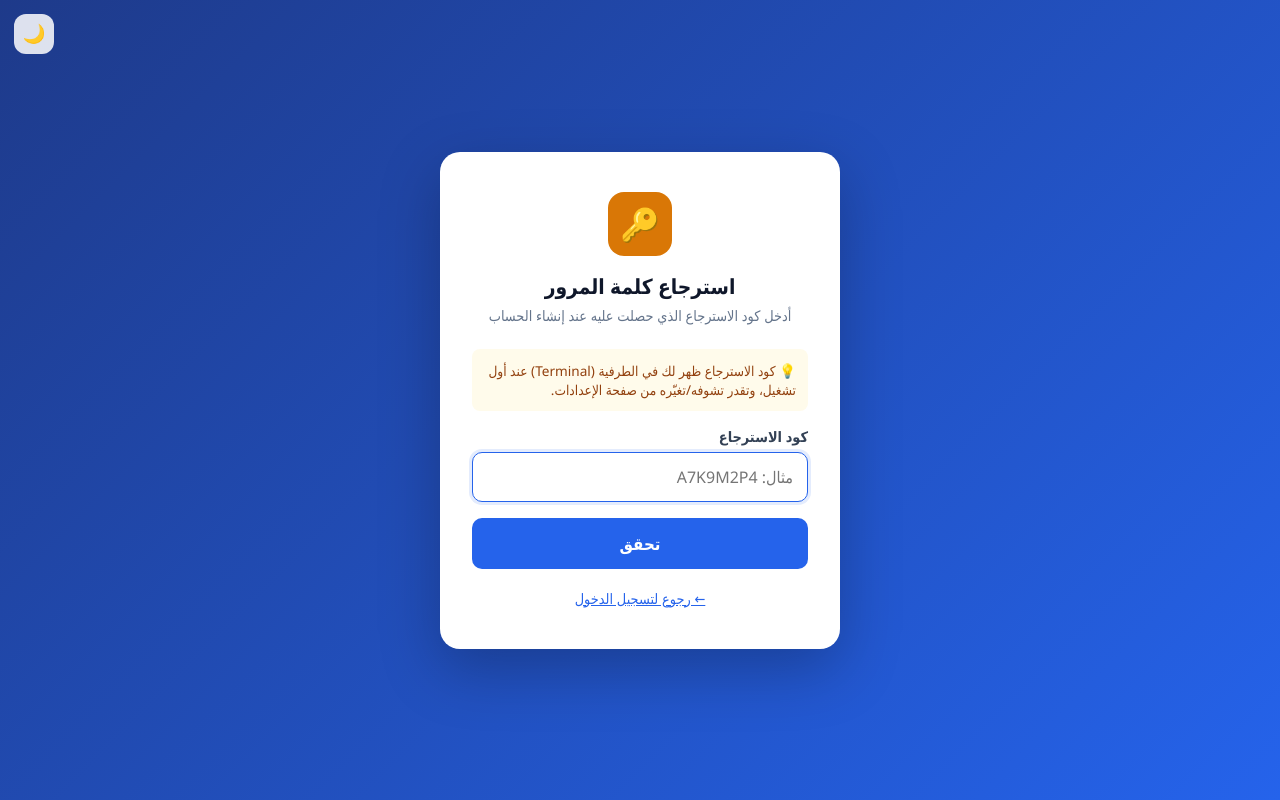
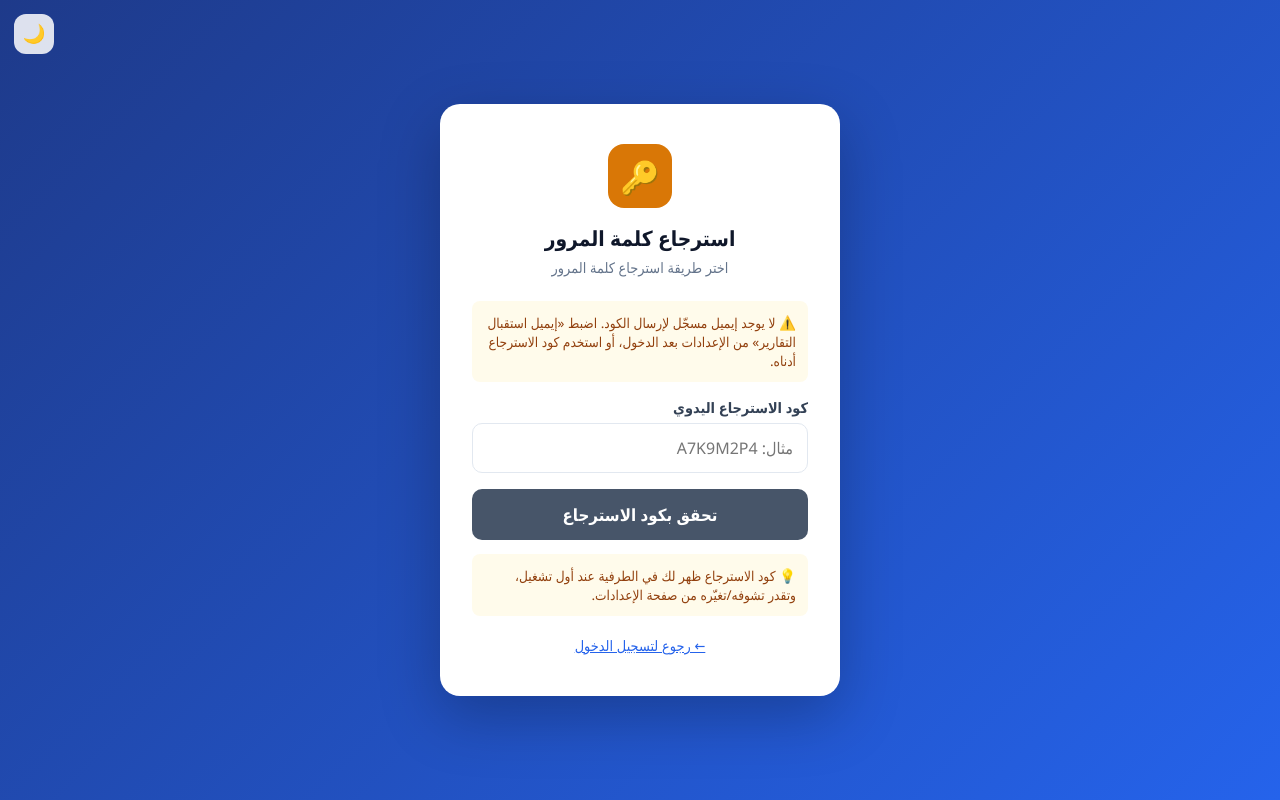
Before and after one commit to menafoad1882-sketch/mr-mina, a Flask app: page /forgot in a window 1280 px wide. Run offline with Flask 3, Linux system fonts and the light colour scheme; data comes from the database, SQL or seed files in the repository; some libraries are stand-ins or nearby versions.

Commit message:
Add files via upload

```diff
--- a/templates/forgot.html
+++ b/templates/forgot.html
@@ -45,14 +45,40 @@ html[data-theme="dark"] .tt{background:rgba(30,41,59,.9)}
     {% for cat, msg in messages %}<div class="flash">{{ msg }}</div>{% endfor %}
   {% endwith %}
   {% if step == 'verify' %}
-  <p class="sub">أدخل كود الاسترجاع الذي حصلت عليه عند إنشاء الحساب</p>
-  <div class="hint">💡 كود الاسترجاع ظهر لك في الطرفية (Terminal) عند أول تشغيل، وتقدر تشوفه/تغيّره من صفحة الإعدادات.</div>
+  <p class="sub">اختر طريقة استرجاع كلمة المرور</p>
+
+  {% if report_email %}
+  <div class="hint">📧 سيُرسَل كود تحقّق إلى إيميلك المسجّل ({{ report_email_masked }}) — نفس إيميل استقبال التقارير المالية.</div>
+  <form method="post" style="margin-bottom:8px">
+    <input type="hidden" name="action" value="send_email">
+    <button class="btn" type="submit">✉️ إرسال كود على الإيميل</button>
+  </form>
+  <div style="text-align:center;color:#94a3b8;font-size:.85rem;margin:14px 0 10px">— أو —</div>
+  {% else %}
+  <div class="hint">⚠️ لا يوجد إيميل مسجّل لإرسال الكود. اضبط «إيميل استقبال التقارير» من الإعدادات بعد الدخول، أو استخدم كود الاسترجاع أدناه.</div>
+  {% endif %}
+
   <form method="post">
     <input type="hidden" name="action" value="verify">
-    <div class="field"><label>كود الاسترجاع</label>
-      <input name="recovery_code" required autofocus placeholder="مثال: A7K9M2P4"></div>
-    <button class="btn" type="submit">تحقق</button>
+    <div class="field"><label>كود الاسترجاع اليدوي</label>
+      <input name="recovery_code" placeholder="مثال: A7K9M2P4"></div>
+    <button class="btn" type="submit" style="background:#475569">تحقق بكود الاسترجاع</button>
   </form>
+  <p class="hint" style="margin-top:14px">💡 كود الاسترجاع ظهر لك في الطرفية عند أول تشغيل، وتقدر تشوفه/تغيّره من صفحة الإعدادات.</p>
+
+  {% elif step == 'email_code' %}
+  <p class="sub">أدخل كود التحقّق المُرسَل إلى إيميلك ({{ report_email_masked }})</p>
+  <form method="post">
+    <input type="hidden" name="action" value="verify_email">
+    <div class="field"><label>كود التحقّق (6 أرقام)</label>
+      <input name="email_code" required autofocus inputmode="numeric" placeholder="مثال: 123456" style="letter-spacing:4px;text-align:center;font-size:1.3rem"></div>
+    <button class="btn" type="submit">تحقّق</button>
+  </form>
+  <form method="post" style="margin-top:10px">
+    <input type="hidden" name="action" value="send_email">
+    <button class="btn" type="submit" style="background:#475569;font-size:.9rem;padding:10px">🔁 إعادة إرسال الكود</button>
+  </form>
+
   {% else %}
   <p class="sub">أدخل كلمة المرور الجديدة</p>
   <form method="post">
```
